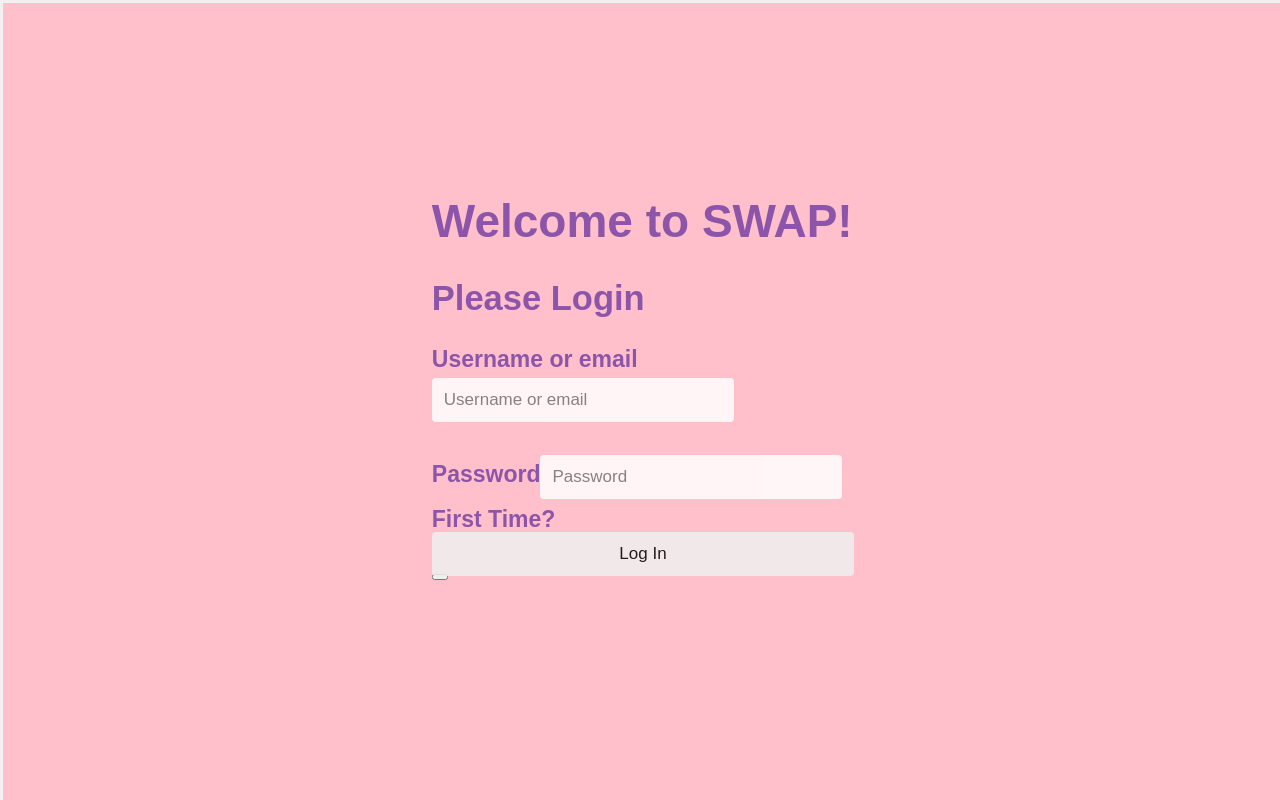
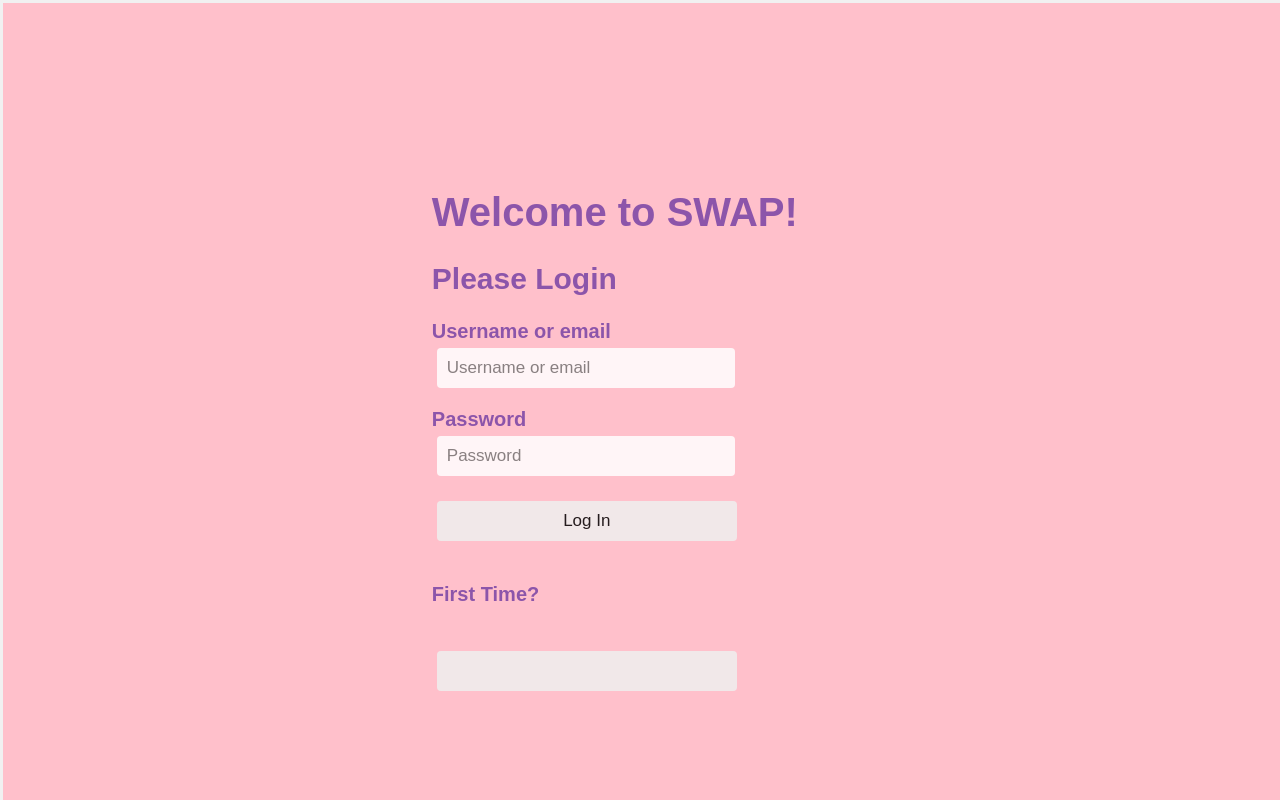
Before and after one commit to cyoonique/swapApp, a React app: page / in a window 1280 px wide. Built offline with nearby package versions, Linux system fonts and the light colour scheme.

Commit message:
signin button resize

```diff
--- a/client/components/LoginPage.jsx
+++ b/client/components/LoginPage.jsx
@@ -8,12 +8,12 @@ const loginPage = props => {
                  <h1 id="loginHeader">Welcome to SWAP!</h1>
                     <h2>Please Login</h2>
                 <p>
-            <label for="login">Username or email</label>
+            <label htmlFor="login">Username or email</label>
             <input type="text" name="username" placeholder="Username or email" />
                 </p>
 
                 <p>
-            <label for="password">Password</label>
+            <label htmlFor="password">Password</label>
             <input type="password" name='password' placeholder="Password" />
                 </p>
 
@@ -28,10 +28,10 @@ const loginPage = props => {
         </div>
 
         <div className="firstTimeSection">
-        <p id="first-time">First Time?</p>
+        <p className="first-time">First Time?</p>
 
         <p>
-        <button className="signupButton" value="Sign-up!"
+        <button className="signupButton" value="Sign up"
                                     onClick={() =>  {props.signupDisplayToggle()}}
                                                     />
                                                     </p>
--- a/client/containers/MainContainer.jsx
+++ b/client/containers/MainContainer.jsx
@@ -7,34 +7,33 @@ import TopNavBar from "../components/topNavBar.jsx";
 import LoginPage from "../components/loginPage.jsx";
 import Feed from "../components/Feed.jsx";
 
+// import SwapContainer from "./SwapContainer.jsx";
+
 
 const mapStateToProps = state => ({
     //toggles for rendering based off of navBar
     loginDisplayTog: state.rendering.loginDisplayTog,
-    signupDisplayTog: state.rendering.signupDisplayTog,
     feedDisplayTog: state.rendering.feedDisplayTog,
+
 });
 
 const mapDispatchToProps = dispatch => ({
     loginDisplayToggle: () => dispatch(actions.loginDisplayToggle()),
-    signupDisplayToggle: () => dispatch(actions.signupDisplayToggle()),
     feedDisplayToggle: () => dispatch(actions.feedDisplayToggle()),
 
 });
 
 class MainContainer extends Component {
     render(props) {
-
-        //below is the conditional rendering logic for the login page
+         //below is the conditional rendering logic for the login page
         let loginPage;
         if (this.props.loginDisplayTog === true) {
             loginPage = (
                 <div className="loginPage"><LoginPage
                         loginDisplayToggle={this.props.loginDisplayToggle}
                         loginDisplayTog={this.props.loginDisplayTog}
-                        signupDisplayToggle={this.props.signupDisplayToggle}
                      />
-                     </div>
+                </div>
             )
         }
 
@@ -45,13 +44,15 @@ class MainContainer extends Component {
                 <Feed/>
             )
         }
-
         return (
             <div className="fullscreen">
 
                 {loginPage}
 
                 <div className="mainContainer">
+
+
+                <div id="mainContainer">
 
 
                     {/* <button id="test" onClick={() => {
@@ -61,7 +62,6 @@ class MainContainer extends Component {
                         }} >
                     test me!
                     </button> */}
-
                     <div className="navBarContainer">
                         <TopNavBar
                             feedDisplayToggle={this.props.feedDisplayToggle}
@@ -74,6 +74,7 @@ class MainContainer extends Component {
 
                 </div>
             </div>
+        </div>
         )
     }
 }
--- a/client/styles/style.css
+++ b/client/styles/style.css
@@ -6,9 +6,10 @@ body {
     font-family: 'Roboto', sans-serif;
     font-weight: 900;
     color: #393939;
-    background: rgb(250, 250, 250);
+    background: rgb(192, 255, 234);
 }
 
+/* LOG IN PAGE */
 .fullscreen {
     position: fixed;
     top: 0;
@@ -27,29 +28,11 @@ body {
     color: #8C55AA;
     font-family: 'Ubuntu', sans-serif;
     font-weight: bold;
-    font-size: 23px;
+    font-size: 20px;
     z-index: 1;
     background: pink;
     grid-template-columns: 33% 33% 33%;
     grid-template-rows: 20% 50% 30%;
-}
-
-.sign-in input[type=text], .sign-in input[type=password] {
-        width: 278px;
-}
-
-input,
-.btn {
-    width: 100%;
-    padding: 12px;
-    border: none;
-    border-radius: 4px;
-    margin: 5px 0;
-    opacity: 0.85;
-    display: inline-block;
-    font-size: 17px;
-    line-height: 20px;
-    text-decoration: none; /* remove underline from anchors */
 }
 
     .loginBox {
@@ -66,12 +49,65 @@ input,
             height: 100%;
             width: 100%;
         }
+        .sign-in input[type=text], .sign-in input[type=password] {
+            width: 278px;
+            display: grid;
+            justify-content: center;
+        }
+        .sign-in input[type=text]:hover, .sign-in input[type=password]:hover  {
+            background-color: rgb(192, 255, 234);
+          }
+
+        input,
+        .btn {
+            width: 300px;
+            padding: 10px;
+            display: grid;
+            justify-content: center;
+            border: none;
+            border-radius: 4px;
+            margin: 5px 5px;
+            opacity: 0.85;
+            display: inline-block;
+            font-size: 17px;
+            line-height: 20px;
+            text-decoration: none; /* remove underline from anchors */
+
+        }
+        input[type=submit]:hover {
+            background-color: rgb(192, 255, 234);
+          }
         .firstTimeSection {
-            grid-row: 2;
+            grid-row: 3;
             height: 100%;
             width: 100%;
         }
 
+        .first-time {
+            display: inline-grid;
+            justify-content: start;
+            grid-row-gap: 50px;
+        }
+
+        .signupButton {
+            width: 300px;
+            padding: 20px;
+            display: grid;
+            justify-content: center;
+            border: none;
+            border-radius: 4px;
+            margin: 5px 5px;
+            opacity: 0.85;
+            display: inline-block;
+            font-size: 17px;
+            line-height: 20px;
+            text-decoration: none;  /* remove underline from anchors */
+        }
+        .signupButton:hover {
+            background-color: rgb(192, 255, 234);
+          }
+
+/* NAV BAR STYLE */
 .NavContainer {
     display: flex;
     justify-content: space-between;
@@ -110,6 +146,7 @@ nav a {
     text-transform: uppercase;
 }
 
+/* MAIN CONTAINER */
 .mainContainer {
     width: 100%;
     height: 100%;
@@ -125,14 +162,3 @@ nav a {
         width: 100%;
         height: 100%;
     }
-
-.itemCard {
-  background-color:white;
-  border: 1px solid rgb(0, 0, 0);
-  margin: 5px;
-  display: flex;
-  flex-direction: column;
-  align-items: left;
-  padding: 10px;
-  box-shadow: 5px 5px 5px;
-}
```
